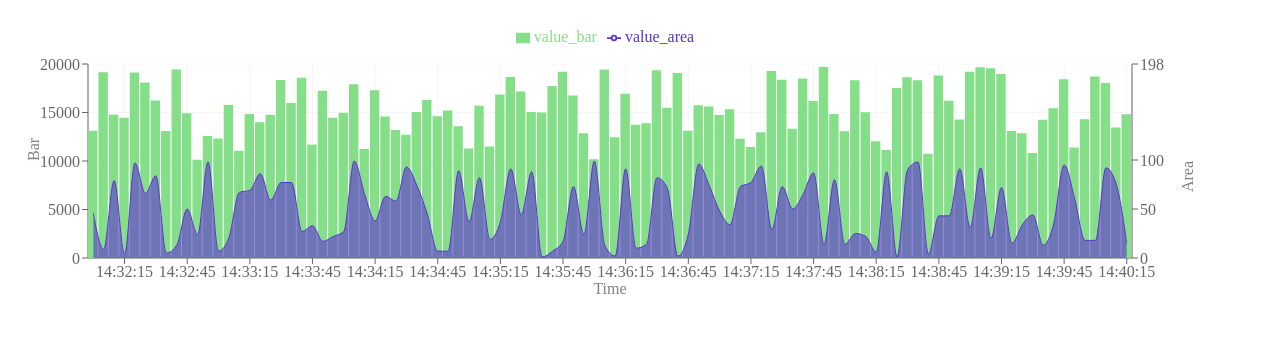
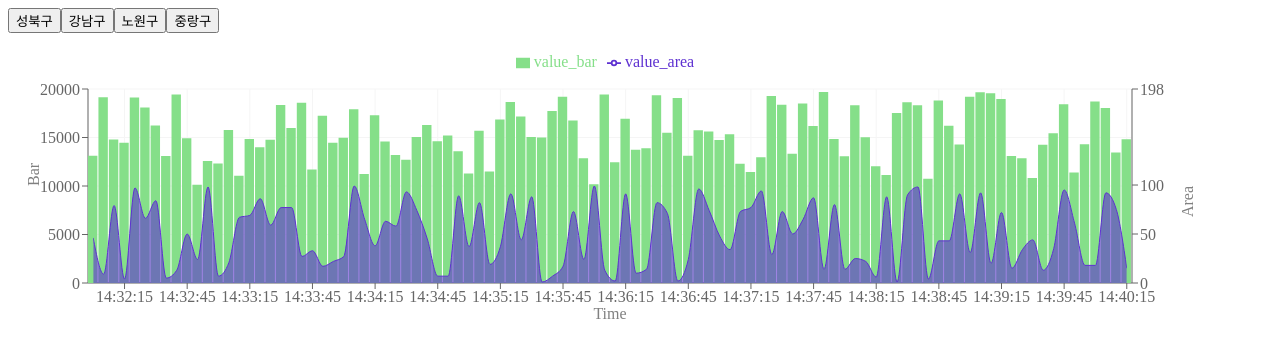
Before and after one commit to 5unk3n/chart, a React (Create React App) app: page / in a window 1280 px wide. Shown: the top 358 px of the page. Built offline with nearby package versions, Linux system fonts and the light colour scheme.

Commit message:
Feat: 필터링 버튼 구현

```diff
--- a/src/components/Chart/CombinedChart.tsx
+++ b/src/components/Chart/CombinedChart.tsx
@@ -27,6 +27,8 @@ interface CombinedChartProps {
 
 const CombinedChart = ({ data }: CombinedChartProps) => {
   const [filteredId, setFilteredId] = useState('');
+  const idSet = new Set(data.map((item) => item.id));
+  const idArray = Array.from(idSet);
 
   const filterData = (id: string) => {
     if (id === filteredId) {
@@ -46,6 +48,14 @@ const CombinedChart = ({ data }: CombinedChartProps) => {
   };
 
   return (
+    <div>
+      <div>
+        {idArray.map((id) => (
+          <button key={id} type="button" onClick={() => filterData(id)}>
+            {id}
+          </button>
+        ))}
+      </div>
       <ResponsiveContainer height="100%" minHeight="300px" width="100%">
         <ComposedChart
           data={data}
@@ -101,6 +111,7 @@ const CombinedChart = ({ data }: CombinedChartProps) => {
           />
         </ComposedChart>
       </ResponsiveContainer>
+    </div>
   );
 };
 
```
